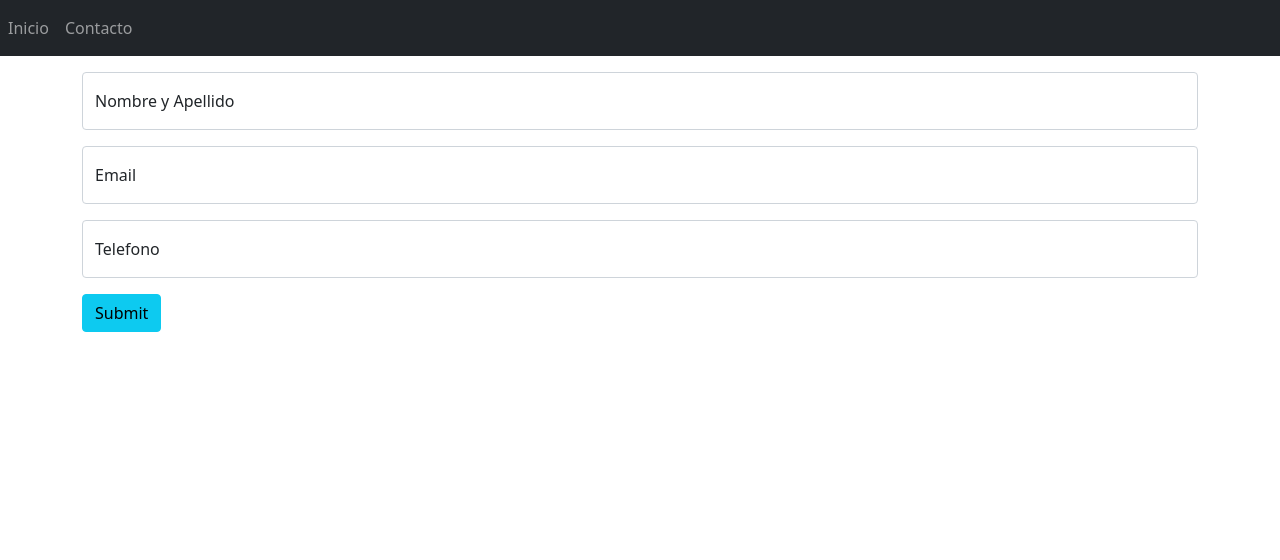
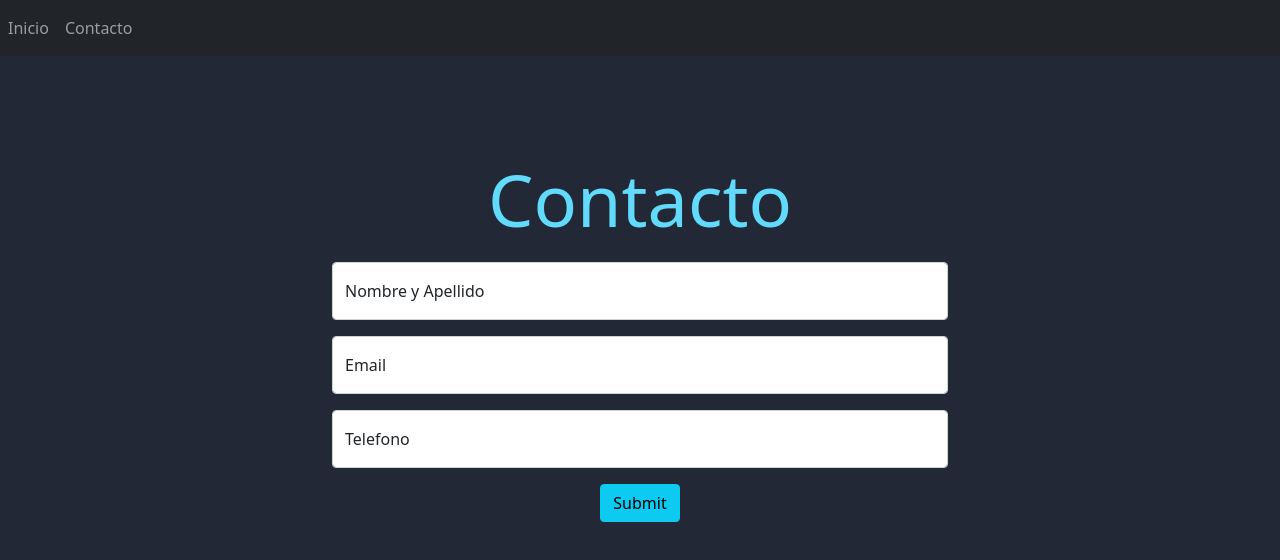
Before and after one commit to HermitsTeam/HermitsTeam.github.io, a React (Create React App) app in the folder portfolio_hermits/: page /contact in a window 1280 px wide. Shown: the top 560 px of the page. Built offline with nearby package versions, Linux system fonts and the light colour scheme.

Commit message:
changed form styles

```diff
--- a/portfolio_hermits/src/App.css
+++ b/portfolio_hermits/src/App.css
@@ -1,6 +1,9 @@
 .App {
   text-align: center;
-  background-color: #5877b6;
+  background-color: #222835;
+  height: 100vh;
+  width: 100vw;
+
 }
 
 .App-logo {
@@ -37,3 +40,21 @@
     transform: rotate(360deg);
   }
 }
+
+
+.form_box {
+  width: 50%;
+  margin-top: 100px;
+  margin-left: auto;
+  margin-right: auto;
+  align-items: center;
+  justify-content: center;
+
+}
+
+.h2_title {
+  font-size: 30px;
+  font-weight: bold;
+  color: #61dafb;
+  margin-bottom: 20px;
+}
--- a/portfolio_hermits/src/App.jsx
+++ b/portfolio_hermits/src/App.jsx
@@ -11,7 +11,7 @@ import Contact from './components/Contact'
 
 function App() {
   return (
-    <div>
+    <div className='App'>
       <Router>
         <Menu />
         <Routes>
--- a/portfolio_hermits/src/components/Contact.jsx
+++ b/portfolio_hermits/src/components/Contact.jsx
@@ -31,7 +31,12 @@ const Contact = () => {
 
 
     return (
+
+        <div className='form_box'>
+        <h2 className='h2_title display-2'>Contacto</h2>
         <div className='container'>
+
+
             <form className="form-group" onSubmit={validar}>
                 <div className="form-floating mb-3">
                     <input className="form-control mb-3 mt-3" id="floatingInput" type="text" placeholder="Nombre"
@@ -77,6 +82,7 @@ const Contact = () => {
                 }
 
             </form>
+            </div>
         </div>
     )
 }
--- a/portfolio_hermits/src/components/Home.jsx
+++ b/portfolio_hermits/src/components/Home.jsx
@@ -2,11 +2,8 @@ import React from 'react'
 
 const Home = () => {
     return (
-        <div className='App'>
-            <h2>HOME</h2>
-            <h2>HOME</h2>
-            <h2>HOME</h2>
-            <h2>HOME</h2>
+        <div>
+
         </div>
     )
 }
```
